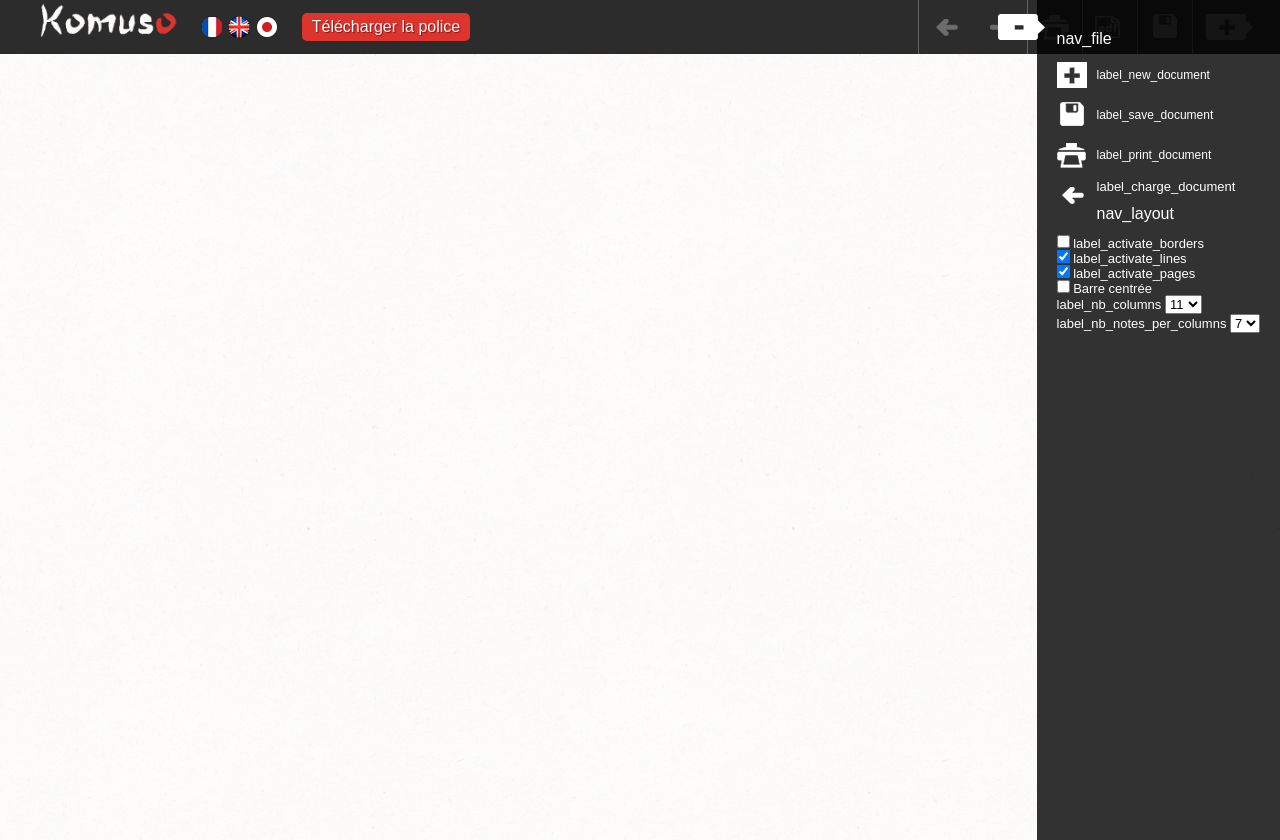
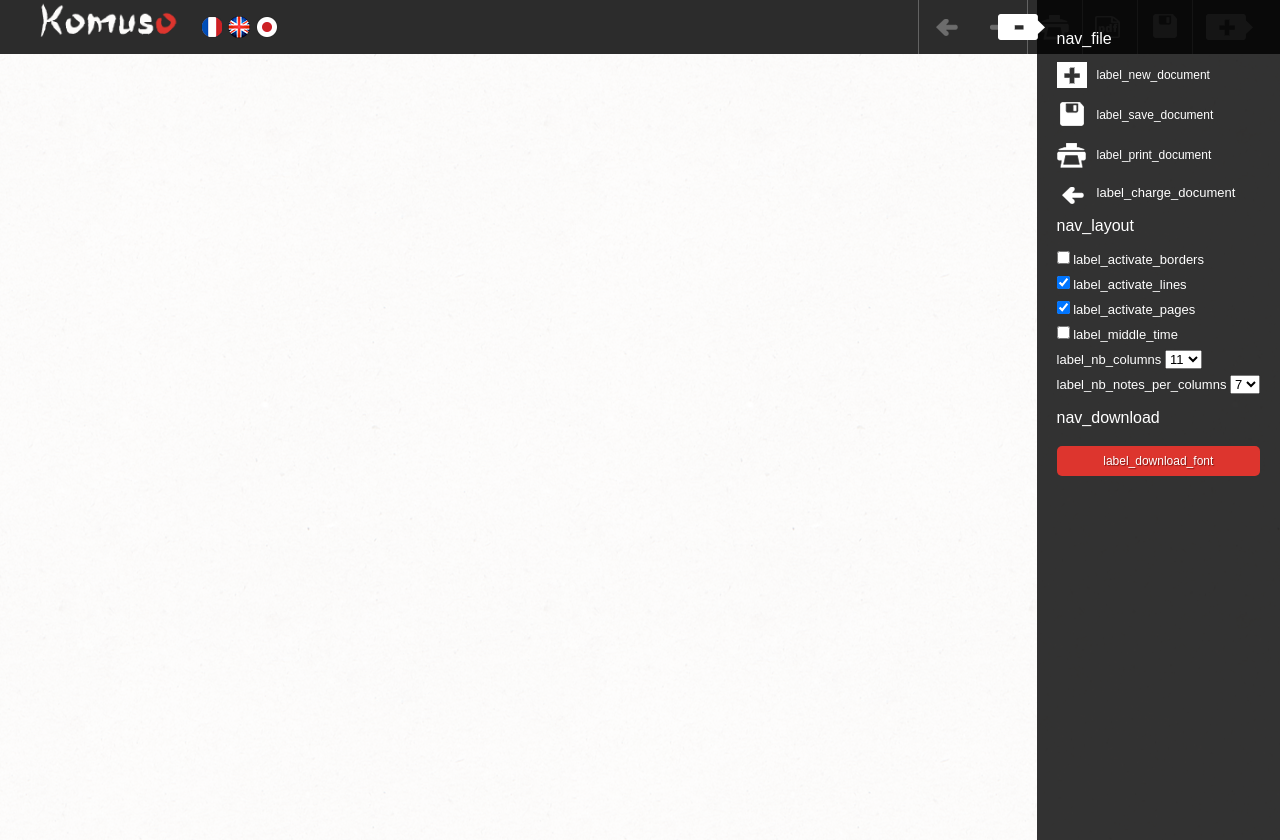
Before and after one commit to letinani/komuso, a Django app: template templates/base.html in a window 1280 px wide. Run offline with Django 3.2, Linux system fonts and the light colour scheme; the template is opened without the code that fills it, so the values that code supplies are empty; style sheets or scripts are compiled from the project's sources.

Commit message:
Modification side menu

```diff
--- a/komuso/static/css/main.css
+++ b/komuso/static/css/main.css
@@ -1,4 +1,4 @@
-@charset "UTF-8";
+@charset "CP850";
 /*
  autor: Laetitia Nanni
  2013
@@ -154,17 +154,6 @@ header {
         opacity: 0.3; }
       header #menu-file li:nth-child(2) {
         border-left: 0; }
-  header .buttonDownload {
-    padding: 5px 10px;
-    margin-top: 13px;
-    margin-left: 20px;
-    background-color: #dd352e;
-    text-shadow: 1px 1px 1px #851713;
-    transition: all 0.3s linear;
-    border-radius: 5px; }
-    header .buttonDownload:hover {
-      background-color: #bf1912;
-      text-shadow: none; }
 
 .column {
   float: right; }
@@ -204,6 +193,8 @@ header {
   #side-menu h1 {
     font-size: 16px;
     font-weight: normal; }
+  #side-menu li {
+    line-height: 25px; }
     #side-menu li:hover a {
       color: red; }
     #side-menu li figure {
@@ -248,6 +239,17 @@ header {
     top: 12px; }
   #side-menu input[type=file] {
     border: 1px solid #444; }
+  #side-menu .buttonDownload {
+    height: auto;
+    margin-top: 20px;
+    text-align: center;
+    text-shadow: 1px 1px 1px #851713;
+    background-color: #dd352e;
+    transition: all 0.3s linear;
+    border-radius: 5px; }
+    #side-menu .buttonDownload:hover {
+      text-shadow: none;
+      background-color: #bf1912; }
 
 /********  Menu to add notes on score ********/
 #menu-editor {
--- a/komuso/static/sass/main.scss
+++ b/komuso/static/sass/main.scss
@@ -183,21 +183,6 @@ header {
 			}
 		}
 	}
-
-	.buttonDownload {
-		padding:5px 10px;
-		margin-top:13px;
-		margin-left:20px;
-		background-color:#dd352e;
-		text-shadow:1px 1px 1px #851713;
-		transition:all 0.3s linear;
-		border-radius:5px;
-
-		&:hover {
-			background-color:#bf1912;
-			text-shadow:none;
-		}
-	}
 }
 
 .column {
@@ -228,6 +213,9 @@ header {
 		font-weight: normal;
 	}
 	li {
+
+		line-height:25px;
+
 		&:hover a{
 			color: red;
 		}
@@ -286,6 +274,21 @@ header {
 	}
 	input[type=file]{
 		border: 1px solid #444;
+	}
+
+	.buttonDownload {
+		height:auto;
+		margin-top:20px;
+		text-align:center;
+		text-shadow:1px 1px 1px #851713;
+		background-color:#dd352e;
+		transition:all 0.3s linear;
+		border-radius:5px;
+
+		&:hover {
+			text-shadow:none;
+			background-color:#bf1912;
+		}
 	}
 }
 
--- a/templates/header.html
+++ b/templates/header.html
@@ -13,7 +13,6 @@
 		    <input type="submit" class="icon japanese lang" name="language" value="ja" />
 		</form>
 	</nav>
-	<a href="{% static 'font/tozanshak-webfont.ttf' %}" class="buttonDownload">Télécharger la police</a>
 	<nav id="menu-file">
 		<ul>
 			<li>
--- a/templates/side-menu.html
+++ b/templates/side-menu.html
@@ -1,4 +1,5 @@
 {% load i18n %}
+{% load static %}
 
 <section id="side-menu" class="main-menu">
 	<a class="icon close-side-menu" href=""></a>
@@ -19,7 +20,7 @@
 				<li><input type="checkbox" id="score-borders" name="score-boders" > {% trans "label_activate_borders" %}</li>
 				<li><input type="checkbox" id="score-lines" checked="checked" name="score-lines" > {% trans "label_activate_lines" %} </li>
 				<li><input type="checkbox" id="score-pages" checked="checked" name="score-pages" > {% trans "label_activate_pages" %} </li>
-				<li><input type="checkbox" id="score-barre" name="score-barre" > Barre centrée </li>
+				<li><input type="checkbox" id="score-barre" name="score-barre" > {% trans "label_middle_time" %} </li>
 				<li>{% trans "label_nb_columns" %}
 					<select id="nb-columns-per-pages">
 					    <option selected="selected" value="11">11</option>
@@ -52,4 +53,6 @@
 		</form>
 
 	</nav>
+	<h1>{% trans "nav_download"%}</h1>
+	<a href="{% static 'font/komuso-webfont.ttf' %}" class="buttonDownload">{% trans "label_download_font"%}</a>
 </section>
```
Lines whose indentation alone changed are shown as unchanged.
